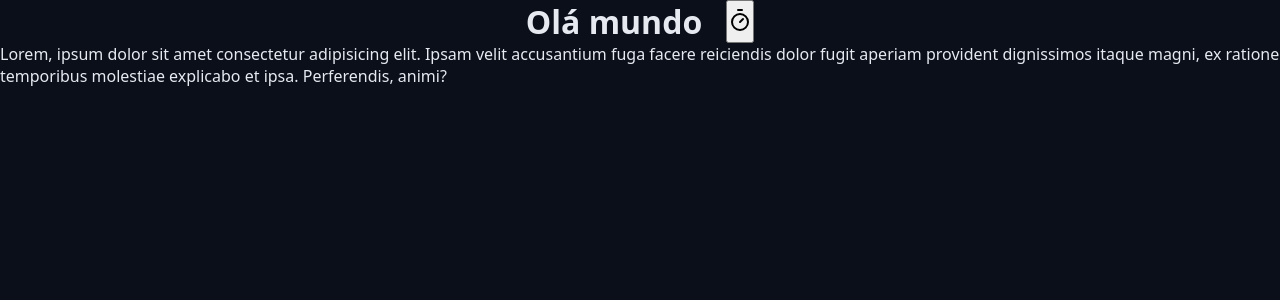
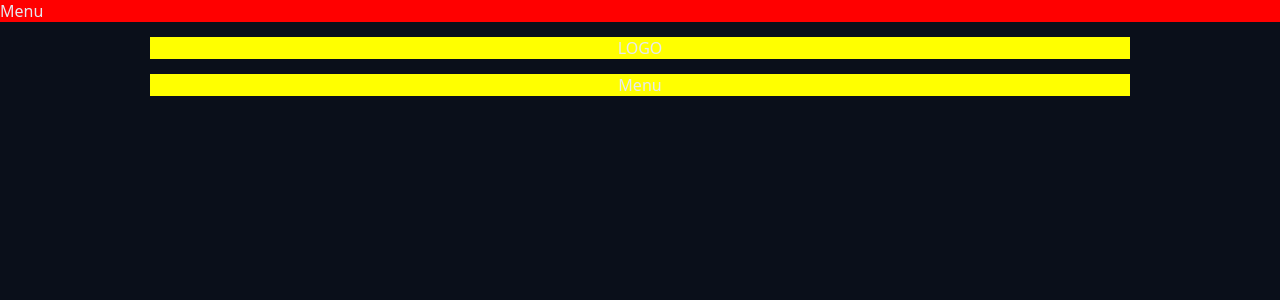
Before and after one commit to JoaoBruto/Chronos-Pomodoro, a React (Vite) app: page / in a window 1280 px wide. Shown: the top 300 px of the page. Built offline with nearby package versions, Linux system fonts and the light colour scheme.

Commit message:
📚 Creating a structure HTML and CSS for website

```diff
--- a/src/App.tsx
+++ b/src/App.tsx
@@ -7,7 +7,20 @@ export function App () {
 
   return (
     <>
+      <div className="container-fluid">Menu</div>
+        <div className="container">
+          <div className="content">
+            <section>LOGO</section>
+          </div>
 
+      </div>
+
+      <div className="container">
+        <div className="content">
+          <section>Menu</section>
+        </div>
+
+      </div>
     </>
   )
 }
--- a/src/Styles/global.css
+++ b/src/Styles/global.css
@@ -14,3 +14,18 @@ body {
   background: var(--gray-900);
   color: var(--text-default)
 }
+
+.container-fluid {
+  background-color: red;
+}
+
+.container {
+  max-width: 98rem;
+  background-color: yellow;
+  margin: 0 auto;
+}
+
+.content {
+  margin: 15px;
+  justify-items: center;
+}
--- a/src/main.tsx
+++ b/src/main.tsx
@@ -2,20 +2,14 @@ import { StrictMode } from 'react'
 import { createRoot } from 'react-dom/client'
 import './Styles/global.css'
 import './Styles/theme.css'
-import { Heading } from './components/Heading.tsx'
+//import { Heading } from './components/Heading.tsx'
 import { TimerIcon } from 'lucide-react'
+import { App } from './App.tsx'
 
 createRoot(document.getElementById('root')!).render(
   <StrictMode>
     <>
-      <Heading>
-        Olá mundo
-        <button>
-            <TimerIcon />
-        </button>
-      </Heading>
-      <p>Lorem, ipsum dolor sit amet consectetur adipisicing elit. Ipsam velit accusantium fuga facere reiciendis dolor fugit aperiam provident dignissimos itaque magni, ex ratione temporibus molestiae explicabo et ipsa. Perferendis, animi?</p>
-
+      <App></App>
     </>
   </StrictMode>,
 )
```
Also changed, not shown: src/components/children.tsx (deleted, +0 -11 lines).
